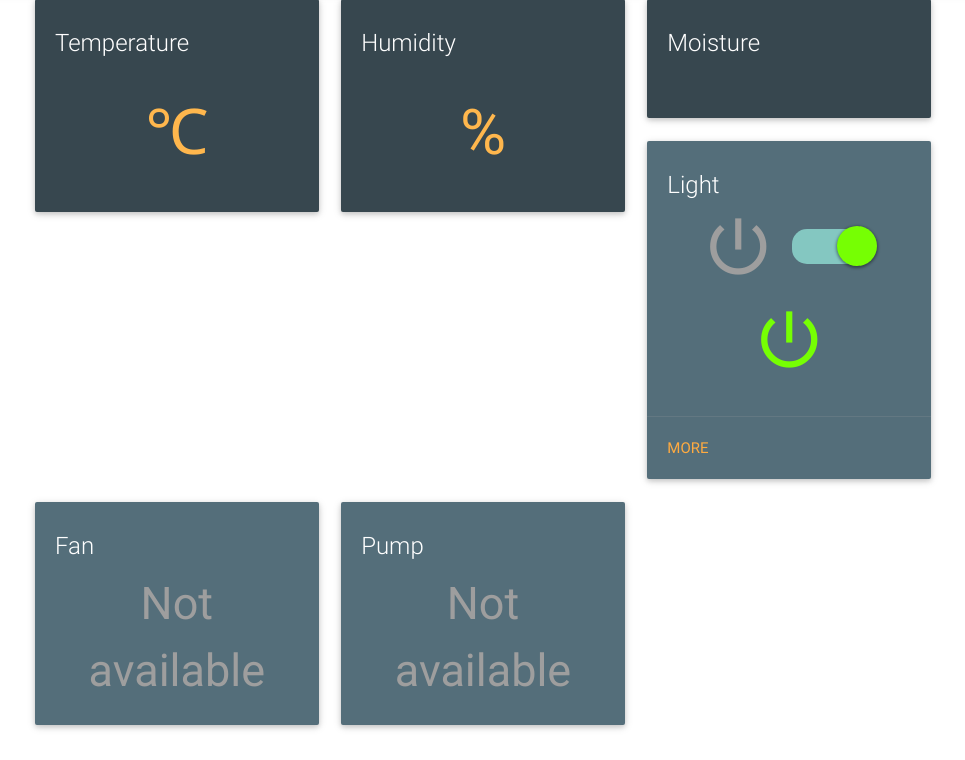
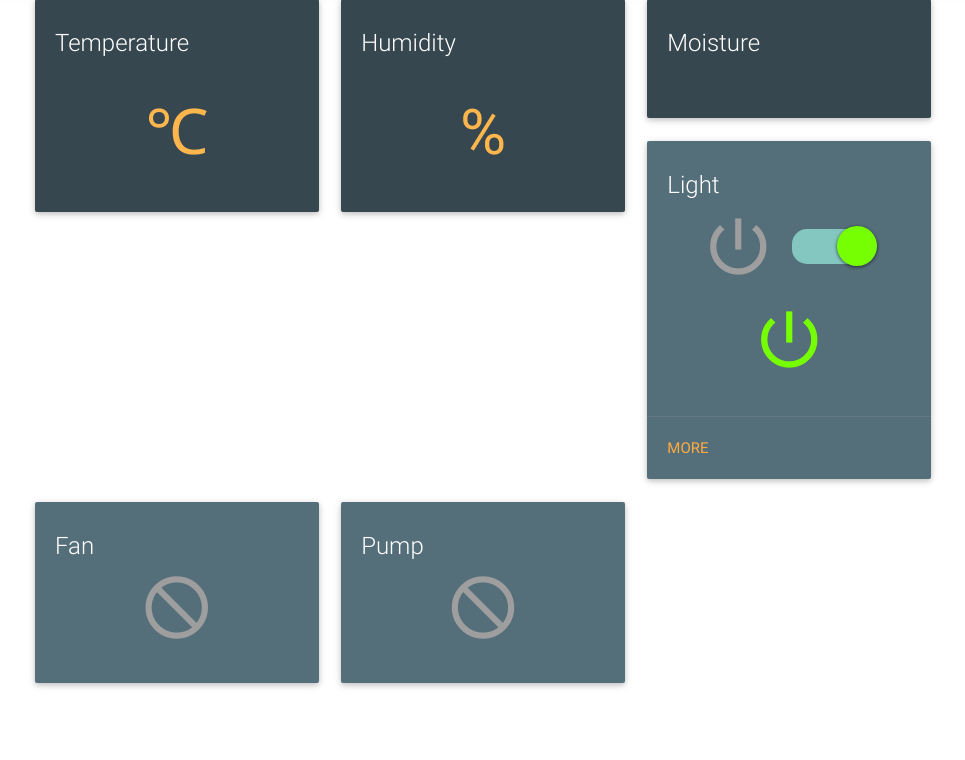
Before and after one commit to ricomambo/mambobox, a Node server app: template app/views/index.jade in a window 1280 px wide. Shown: the part 73-833 px from the top of the page, without its empty margins (157-1122 px from the left). After the commit the page ends 761 px from the top, so only its background shows below. Run offline with Node 20, Linux system fonts and the light colour scheme; the template is opened without the code that fills it, so the values that code supplies are empty; some libraries are stand-ins or nearby versions.

Commit message:
Add not available icon

```diff
--- a/app/views/index.jade
+++ b/app/views/index.jade
@@ -36,7 +36,8 @@ block content
           span.card-title Fan
           p
             div.switch
-              label Not available
+              label
+                i.material-icons.text-lighten-2 not_interested
                 //- i.material-icons.text-lighten-2 power_settings_new
                 //- input#fan(type='checkbox', checked=fan, disabled=true)
                 //- span.lever
@@ -47,7 +48,8 @@ block content
           span.card-title Pump
           p
             div.switch
-              label Not available
+              label
+                i.material-icons.text-lighten-2 not_interested
                 //- i.material-icons.text-lighten-2 power_settings_new
                 //- input#pump(type='checkbox', checked=pump, disabled=true)
                 //- span.lever
```
